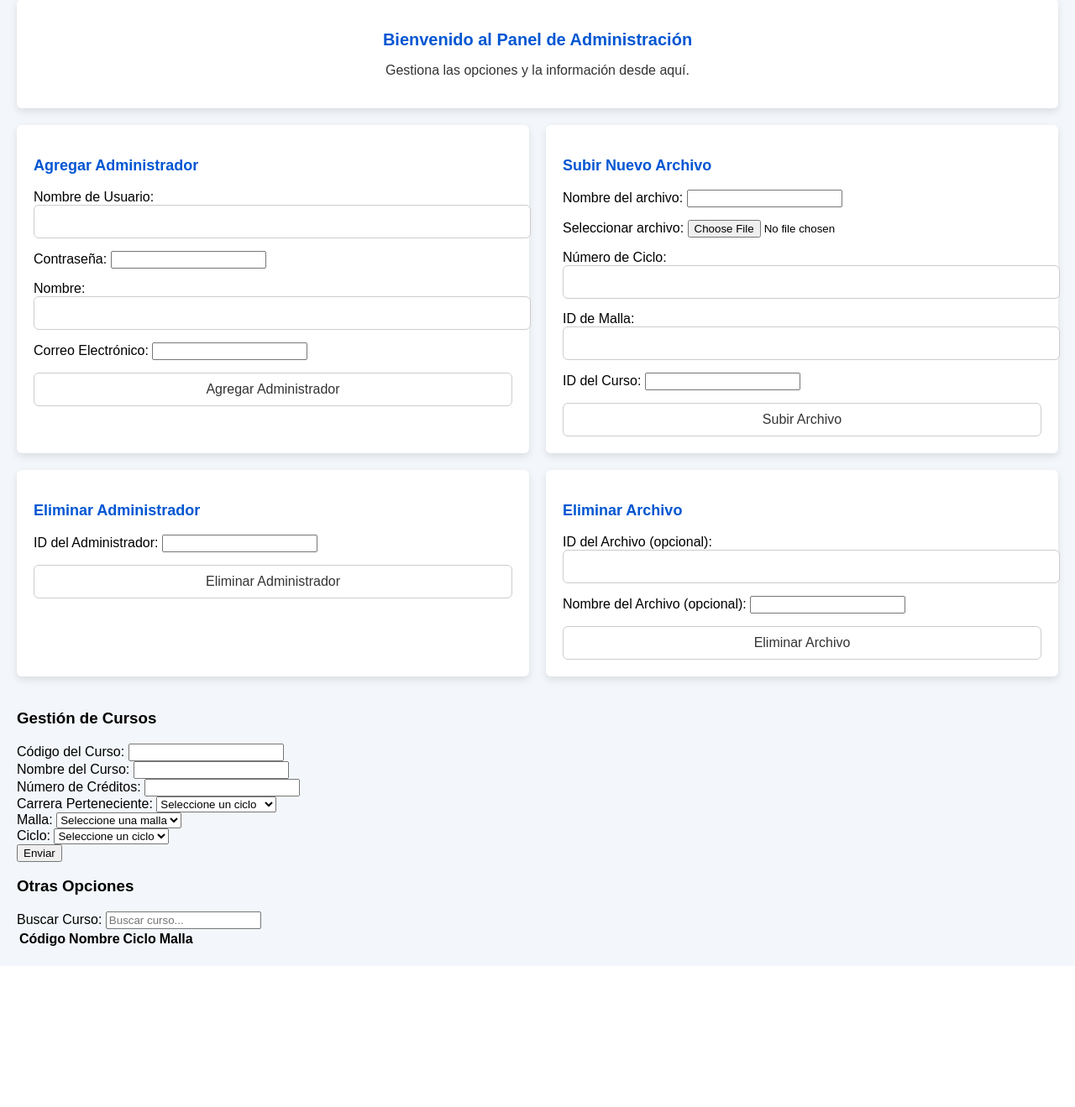
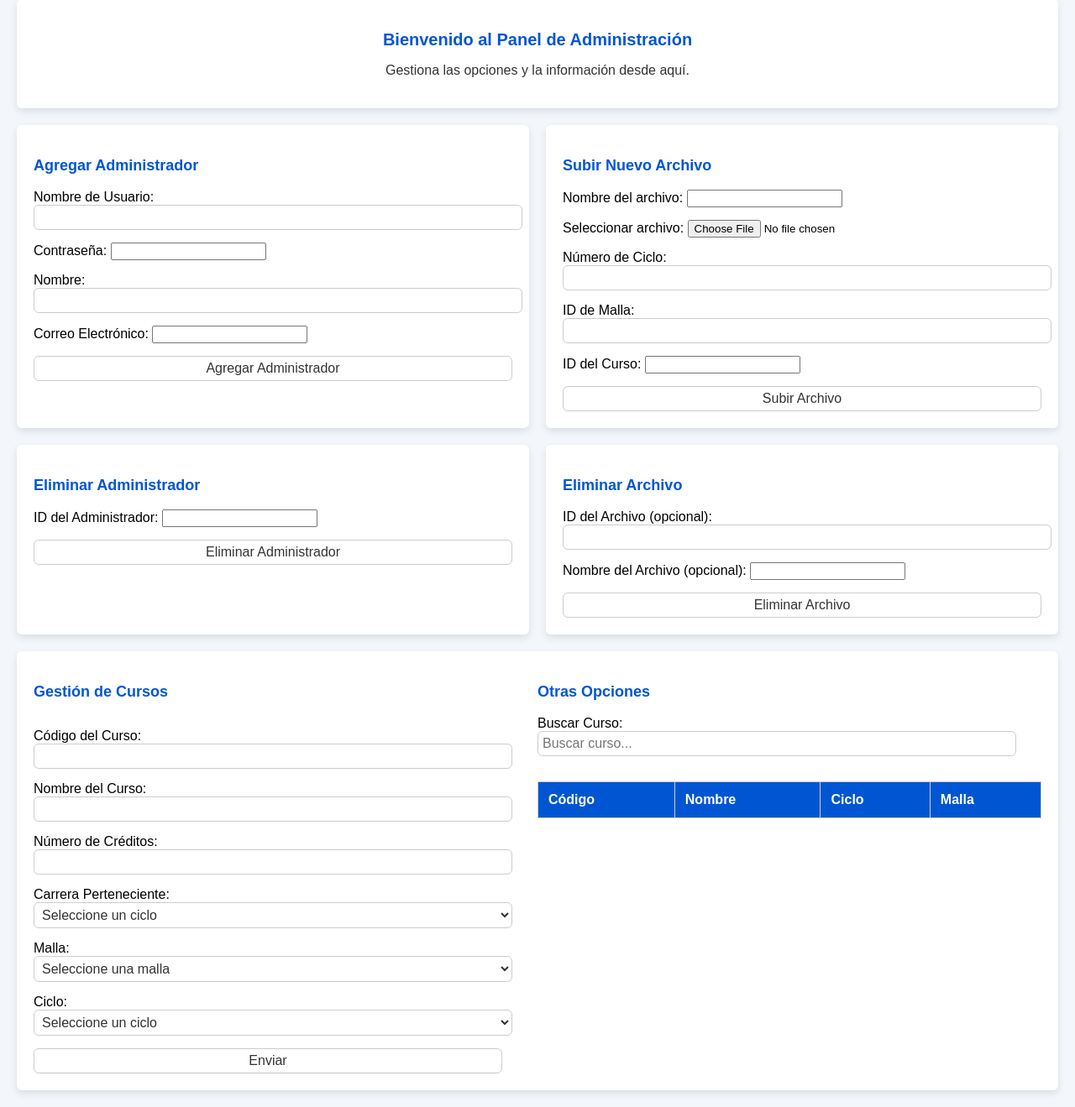
Before and after one commit to Incognito1232-lab/proyecto_ahora_si, a PHP site: page /home/admin.html in a window 1280 px wide. Shown: the part 89-1408 px from the top of the page at 84% size. Before the commit the page ends 1216 px from the top, so only its background shows below. Run offline with PHP 8.4, Linux system fonts and the light colour scheme; lists and menus that the app fills with data are empty.

Commit message:
Update admin.css

```diff
--- a/proyecto/static/admin.css
+++ b/proyecto/static/admin.css
@@ -100,7 +100,7 @@
 .bottom-sections .bottom-left button,
 .bottom-sections .bottom-right button {
     width: 100%;
-    padding: 10px;
+    padding: 5px;
     border: 1px solid var(--border-color);
     border-radius: 6px;
     font-size: 16px;
@@ -118,9 +118,150 @@
     outline: none;
 }
 
-.bottom-sections .bottom-left button:hover,
-.bottom-sections .bottom-right button:hover {
-    background-color: var(--primary-hover-color);
+.bottom-sections .bottom-left select,
+.bottom-sections .bottom-right select {
+    width: 100%;
+    padding: 5px;
+    border: 1px solid var(--border-color);
+    border-radius: 6px;
+    font-size: 16px;
+    color: var(--text-color);
+    background-color: var(--form-background);
+    transition: border-color 0.3s ease, box-shadow 0.3s ease;
+}
+
+.bottom-sections .bottom-left select:focus,
+.bottom-sections .bottom-right select:focus {
+    border-color: var(--primary-color);
+    box-shadow: 0 0 8px rgba(0, 86, 210, 0.3);
+    outline: none;
+}
+
+/* Bloque de gestion de cursos */
+
+.bottom-left-right {
+    display: flex;
+    justify-content: space-between;
+    background-color: var(--form-background);
+    padding: 20px;
+    border-radius: 6px;
+    box-shadow: 0 4px 10px var(--shadow-color);
+    width: 100%;
+    box-sizing: border-box;
+}
+
+.bottom-left-right h3{
+    font-size: 18px;
+    color: var(--primary-color);
+}
+
+.bottom-left-right p{
+    color: var(--text-color);
+}
+
+.bottom-sections .bottom-left-right form{
+    margin-top: 15px;
+}
+
+.bottom-sections .bottom-left-right .form-group{
+    margin-bottom: 15px;
+}
+
+.left-section, .right-section {
+    flex: 1;
+    display: flex;
+    flex-direction: column;
+    justify-content: flex-start;
+}
+
+.right-section {
+    text-align: left;
+}
+
+.right-section .form-group {
+    margin-bottom: 15px;
+}
+
+.bottom-sections .bottom-left-right input[type="text"],
+.bottom-sections .bottom-left-right button{
+    width: 93%;
+    padding: 5px;
+    border: 1px solid var(--border-color);
+    border-radius: 6px;
+    font-size: 16px;
+    color: var(--text-color);
+    background-color: var(--form-background);
+    transition: border-color 0.3s ease, box-shadow 0.3s ease;
+}
+
+.bottom-sections .bottom-left-right input[type="text"]:focus,
+.bottom-sections .bottom-left-right button:hover{
+    border-color: var(--primary-color);
+    box-shadow: 0 0 8px rgba(0, 86, 210, 0.3);
+    outline: none;
+}
+
+.bottom-sections .bottom-left-right select{
+    width: 95%;
+    padding: 5px;
+    border: 1px solid var(--border-color);
+    border-radius: 6px;
+    font-size: 16px;
+    color: var(--text-color);
+    background-color: var(--form-background);
+    transition: border-color 0.3s ease, box-shadow 0.3s ease;
+}
+
+.bottom-sections .bottom-left-right select:focus{
+    border-color: var(--primary-color);
+    box-shadow: 0 0 8px rgba(0, 86, 210, 0.3);
+    outline: none;
+}
+
+.right-section input[type="text"] {
+    width: 100%;
+    padding: 10px;
+    border: 1px solid var(--border-color);
+    border-radius: 6px;
+    font-size: 16px;
+    color: var(--text-color);
+    background-color: var(--form-background);
+    transition: border-color 0.3s ease, box-shadow 0.3s ease;
+}
+
+.right-section input[type="text"]:focus {
+    border-color: var(--primary-color);
+    box-shadow: 0 0 8px rgba(0, 86, 210, 0.3);
+    outline: none;
+}
+
+.right-section table {
+    width: 100%;
+    border-collapse: collapse;
+    margin-top: 15px;
+}
+
+.right-section table, .right-section th, .right-section td {
+    border: 1px solid var(--border-color);
+}
+
+.right-section th, .right-section td {
+    padding: 12px;
+    text-align: left;
+}
+
+.right-section th {
+    background-color: var(--primary-color);
+    color: white;
+    font-size: 16px;
+}
+
+.right-section tbody tr:nth-child(even) {
+    background-color: #f2f2f2;
+}
+
+.right-section tbody tr:hover {
+    background-color: rgba(0, 86, 210, 0.1);
 }
 
 /* Responsividad */
```
